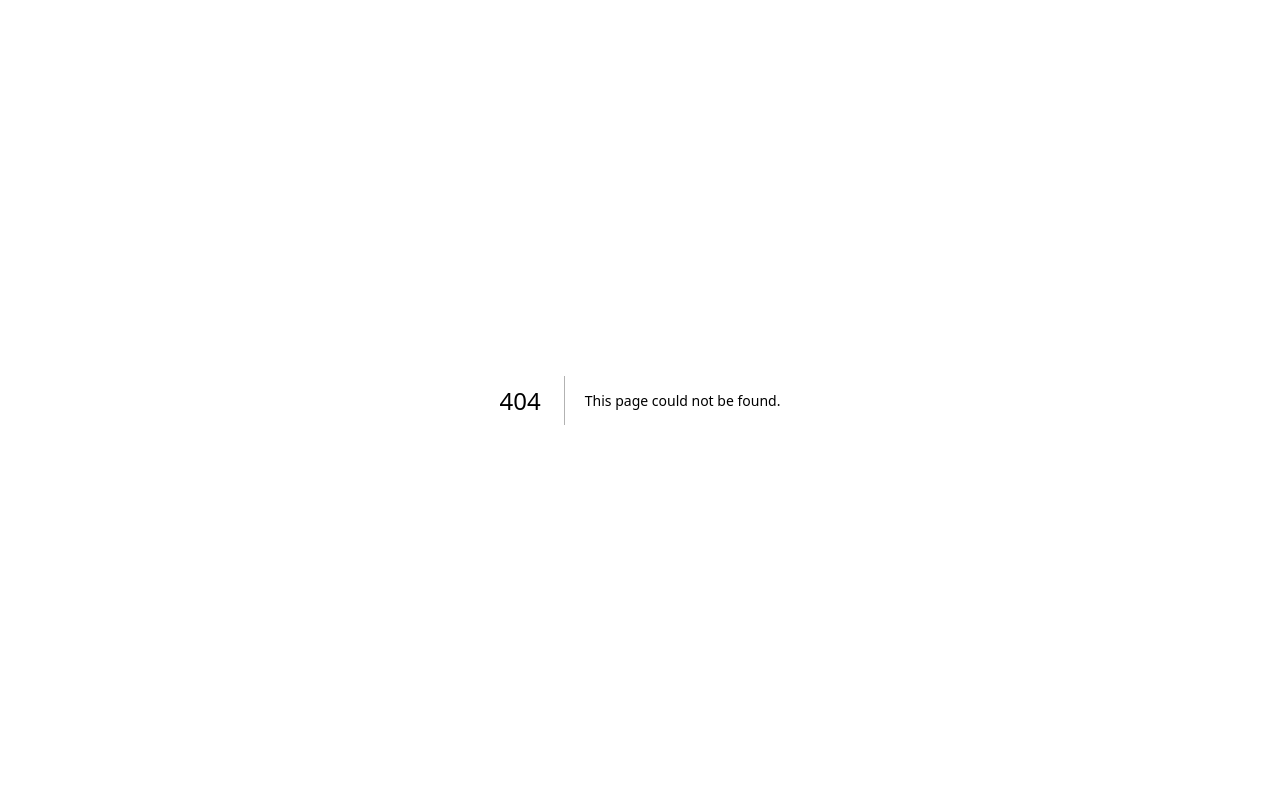
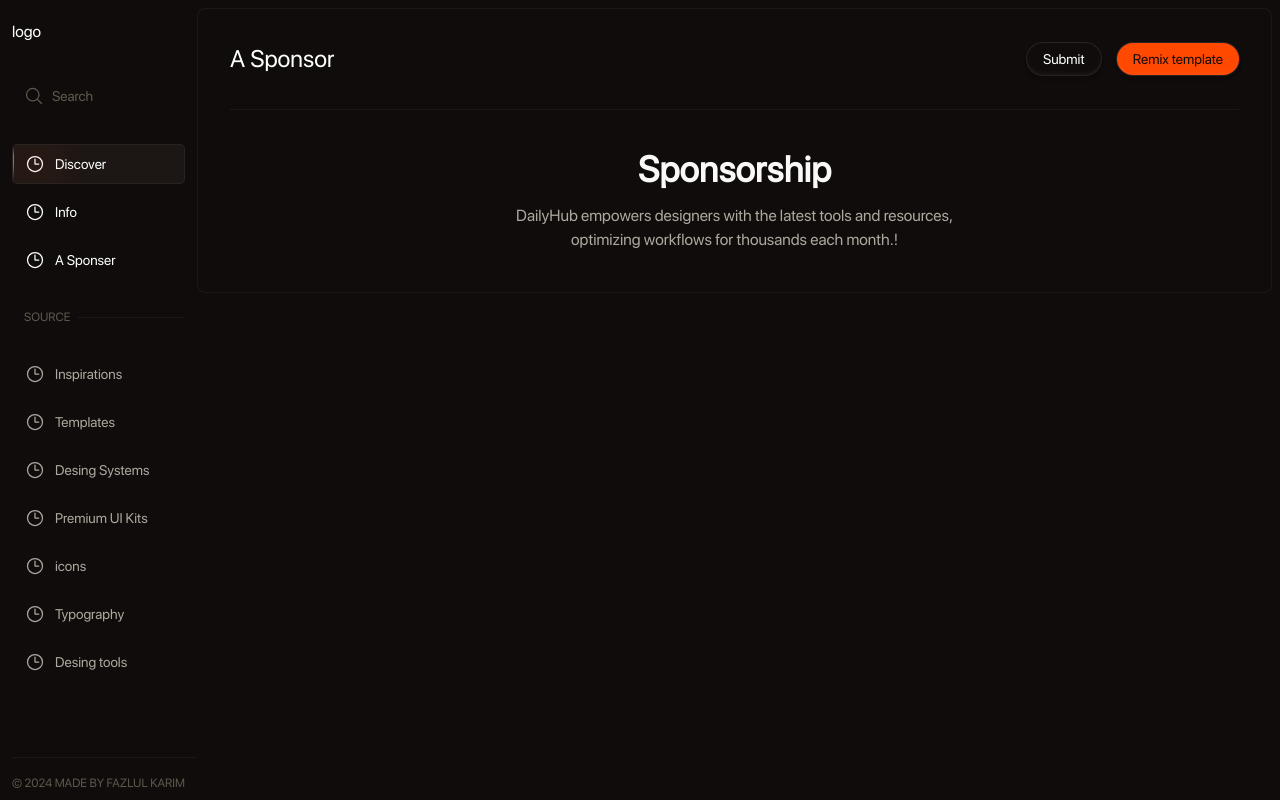
Before and after one commit to FazlyRabbi/nextjs14, a Next.js app: page /sponsor in a window 1280 px wide. Before the commit this address had no page. Built offline with nearby package versions, Linux system fonts and the light colour scheme.

Commit message:
sponsor section start

```diff
--- a/src/app/info/page.js
+++ b/src/app/info/page.js
@@ -1,4 +1,3 @@
-import react from "@heroicons/react";
 import Info from "@/components/Home/Info";
 
 
--- /dev/null
+++ b/src/app/sponsor/page.js
@@ -0,0 +1,10 @@
+import Asponsor from "@/components/Home/Asponsor";
+
+
+export default function Page() {
+  return (
+    <>
+      <Asponsor/>
+    </>
+  );
+}
--- /dev/null
+++ b/src/components/Home/Asponsor.jsx
@@ -0,0 +1,49 @@
+import React from "react";
+import Sidebar from "../Sidebar";
+import Image from "next/image";
+import info_img from "../../app/img/info_img.webp";
+
+export default function Asponsor() {
+  return (
+    <section className="  min-h-[100vh]    bg-secondary  ">
+      <div className=" flex   items-center">
+        {/* sidebar */}
+        <Sidebar />
+        {/* sidebar */}
+
+        {/* main */}
+        <main className="       m-2 lg:w-[84.6%] w-full  rounded-[8px] px-8     bg-secondary  border border-border   lg:ml-[15.4%]">
+          <div>
+            {/* header */}
+            <div className=" flex justify-between  py-8     text-white">
+              <div>
+                <h3 className=" text-[24px] ">A Sponsor</h3>
+              </div>
+              <div className=" flex  space-x-4 items-center">
+                <p className=" btnShadow px-[16px]   py-[6px] cursor-pointer text-sm    rounded-full ">
+                  Submit
+                </p>
+
+                <p className=" btnShadow bg-primary  py-[6px] cursor-pointer text-secondary px-[16px]  text-inherit   text-sm    rounded-full ">
+                  Remix template
+                </p>
+              </div>
+            </div>
+
+            <div className=" w-full    h-[1px] bg-border">
+
+            </div>
+            <div className="py-10">
+                <div className="flex flex-col gap-[14px] items-center">
+            <h1 className=" text-[#faf9f7] font-bold text-[36px] leading-[39.6px] tracking-[0.4px]">Sponsorship</h1>
+            <p className="text-[16px] leading-[24px] text-[#ada89f] font-medium text-center">DailyHub empowers designers with the latest tools and resources, <br /> optimizing workflows for thousands each month.!</p>
+                </div>
+
+            </div>
+          </div>
+        </main>
+        {/* main end */}
+      </div>
+    </section>
+  );
+}
--- a/src/components/Home/Info.jsx
+++ b/src/components/Home/Info.jsx
@@ -63,13 +63,17 @@
               <div className="flex flex-col gap-[12px]">
                 <h2 className="text-[#faf9f7] text-[22px] font-normal tracking-[0.01em] leading-[28px]">A Sponsor</h2>
                 <p className="text-[16px] leading-[21.6px] text-[#ada89f] font-medium">Open for New Sponsorships!</p>
-                <button></button>
+                <div>
+                <button className="text-[#faf9f7] text-[18px] font-medium tracking-[0.01em] leading-[22.5px] border-border border py-[6px] px-[16px] rounded-full">A Sponsor</button>
+                </div>
               </div>
               </div>
               <div className="flex flex-col gap-[12px] lg:order-last">
-                <h2 className="text-[#faf9f7] text-[22px] font-normal tracking-[0.01em] leading-[28px]">A Sponsor</h2>
-                <p className="text-[16px] leading-[21.6px] text-[#ada89f] font-medium">Open for New Sponsorships!</p>
-                <button></button>
+                <h2 className="text-[#faf9f7] text-[22px] font-normal tracking-[0.01em] leading-[28px]">Submit</h2>
+                <p className="text-[16px] leading-[21.6px] text-[#ada89f] font-medium">Seeking top-notch tools for designers! Submit your recommendations via our form, each is manually approved for the highest standards. Join us in shaping design excellence!</p>
+                <div>
+                <button className="text-[#faf9f7] text-[18px] font-medium tracking-[0.01em] leading-[22.5px] border-border border py-[6px] px-[20px] rounded-full">Submit</button>
+                </div>
               </div>
             </div>
           </div>
```
